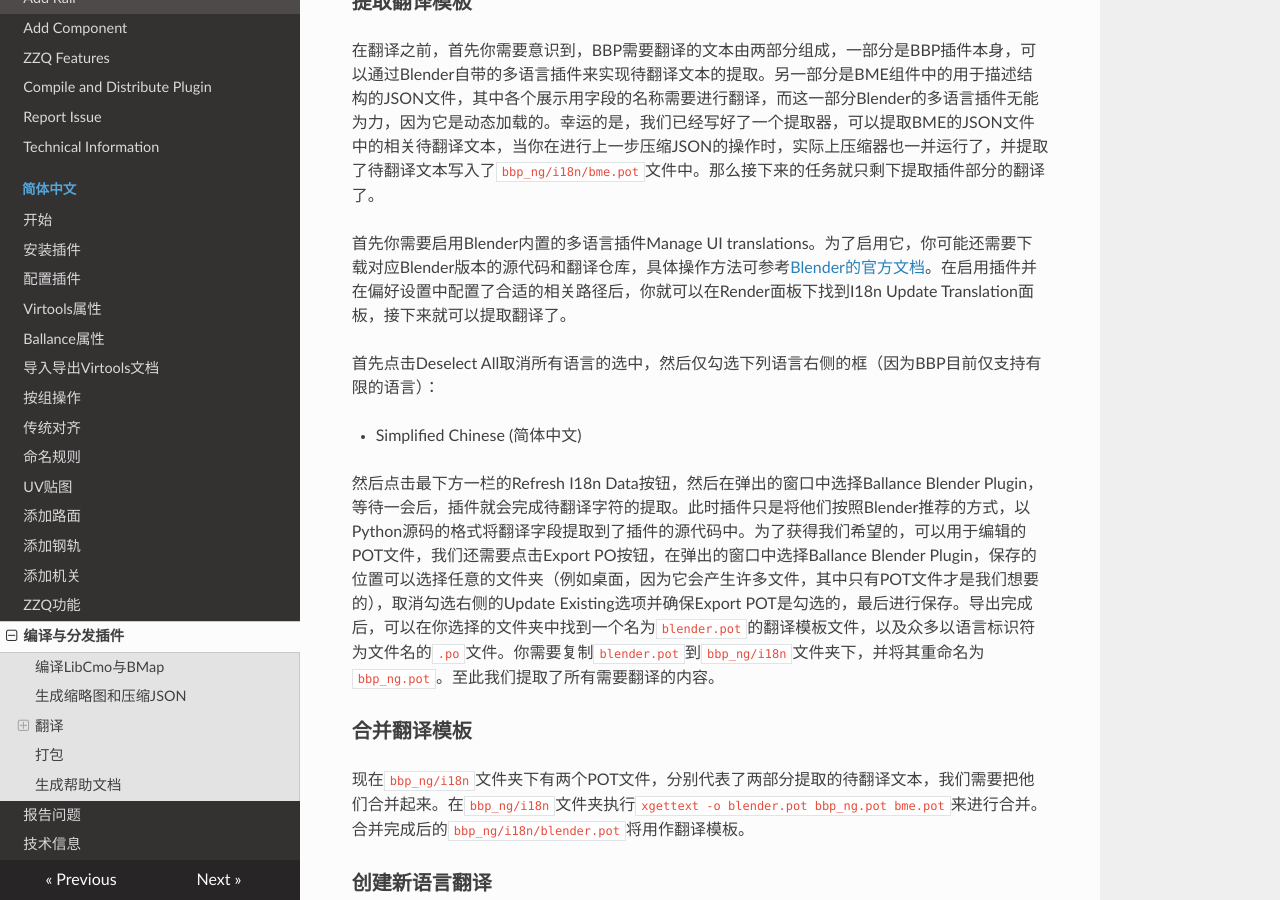
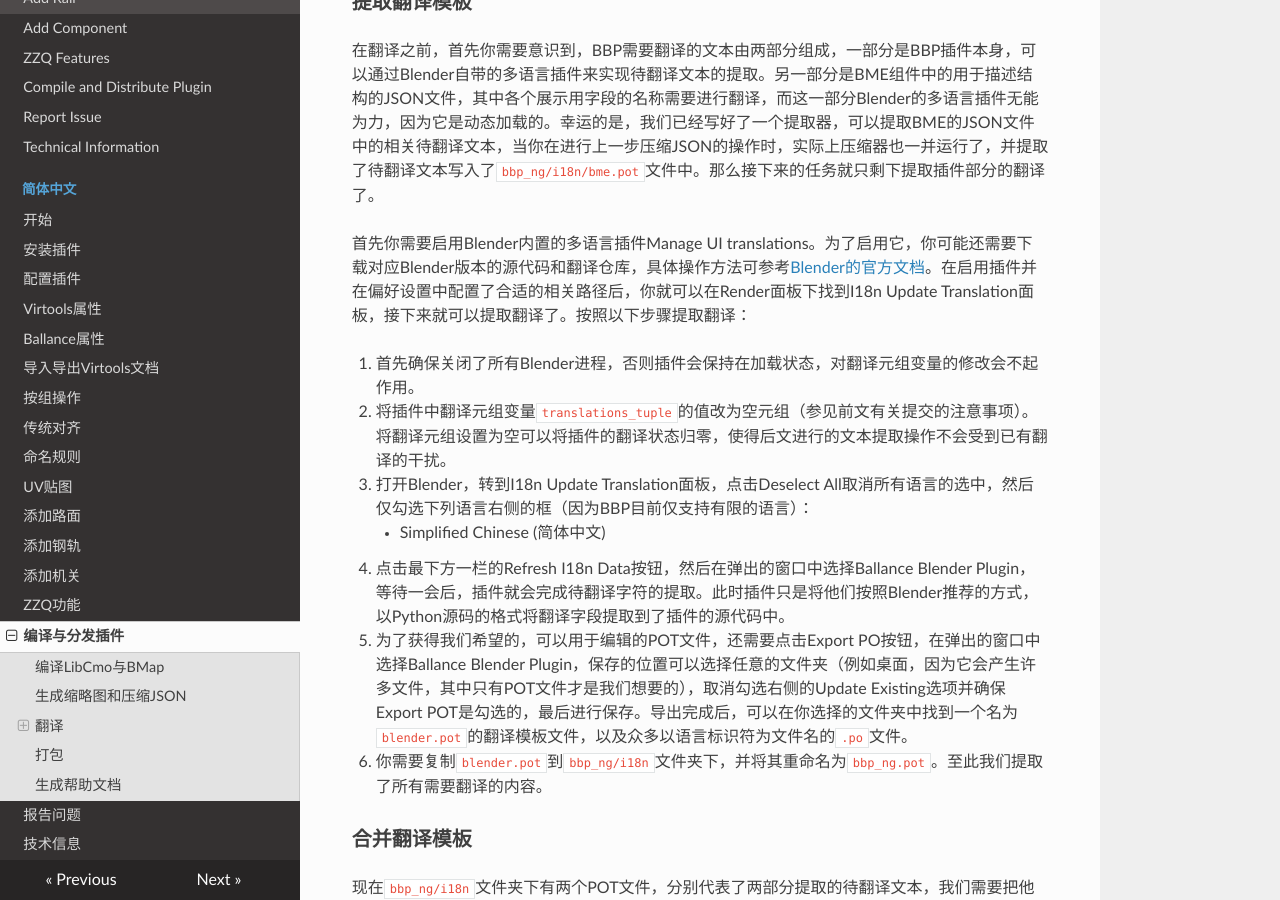
Before and after one commit to yyc12345/BallanceBlenderHelper, an MkDocs documentation site: the page built from docs/docs/zh-cn/compile-distribute-plugin.md, in a window 1280 px wide and 900 px high, scrolled down 1428 px. Built offline with MkDocs 1.6.1, drawn with Linux system fonts in a browser that asks for light colours; nearby versions of some CDN libraries; some of the changed text lies outside the part shown.

Commit message:
feat: finish work of release
- bump up version to 4.2
- update document about translation.

```diff
--- a/docs/docs/zh-cn/compile-distribute-plugin.md
+++ b/docs/docs/zh-cn/compile-distribute-plugin.md
@@ -33,13 +33,15 @@ Blender对于插件的多语言支持不尽如人意，且BBP的设计比较特
 
 在翻译之前，首先你需要意识到，BBP需要翻译的文本由两部分组成，一部分是BBP插件本身，可以通过Blender自带的多语言插件来实现待翻译文本的提取。另一部分是BME组件中的用于描述结构的JSON文件，其中各个展示用字段的名称需要进行翻译，而这一部分Blender的多语言插件无能为力，因为它是动态加载的。幸运的是，我们已经写好了一个提取器，可以提取BME的JSON文件中的相关待翻译文本，当你在进行上一步压缩JSON的操作时，实际上压缩器也一并运行了，并提取了待翻译文本写入了`bbp_ng/i18n/bme.pot`文件中。那么接下来的任务就只剩下提取插件部分的翻译了。
 
-首先你需要启用Blender内置的多语言插件Manage UI translations。为了启用它，你可能还需要下载对应Blender版本的源代码和翻译仓库，具体操作方法可参考[Blender的官方文档](https://developer.blender.org/docs/handbook/translating/translator_guide/)。在启用插件并在偏好设置中配置了合适的相关路径后，你就可以在Render面板下找到I18n Update Translation面板，接下来就可以提取翻译了。
+首先你需要启用Blender内置的多语言插件Manage UI translations。为了启用它，你可能还需要下载对应Blender版本的源代码和翻译仓库，具体操作方法可参考[Blender的官方文档](https://developer.blender.org/docs/handbook/translating/translator_guide/)。在启用插件并在偏好设置中配置了合适的相关路径后，你就可以在Render面板下找到I18n Update Translation面板，接下来就可以提取翻译了。按照以下步骤提取翻译：
 
-首先点击Deselect All取消所有语言的选中，然后仅勾选下列语言右侧的框（因为BBP目前仅支持有限的语言）：
-
-* Simplified Chinese (简体中文)
-
-然后点击最下方一栏的Refresh I18n Data按钮，然后在弹出的窗口中选择Ballance Blender Plugin，等待一会后，插件就会完成待翻译字符的提取。此时插件只是将他们按照Blender推荐的方式，以Python源码的格式将翻译字段提取到了插件的源代码中。为了获得我们希望的，可以用于编辑的POT文件，我们还需要点击Export PO按钮，在弹出的窗口中选择Ballance Blender Plugin，保存的位置可以选择任意的文件夹（例如桌面，因为它会产生许多文件，其中只有POT文件才是我们想要的），取消勾选右侧的Update Existing选项并确保Export POT是勾选的，最后进行保存。导出完成后，可以在你选择的文件夹中找到一个名为`blender.pot`的翻译模板文件，以及众多以语言标识符为文件名的`.po`文件。你需要复制`blender.pot`到`bbp_ng/i18n`文件夹下，并将其重命名为`bbp_ng.pot`。至此我们提取了所有需要翻译的内容。
+1. 首先确保关闭了所有Blender进程，否则插件会保持在加载状态，对翻译元组变量的修改会不起作用。
+1. 将插件中翻译元组变量`translations_tuple`的值改为空元组（参见前文有关提交的注意事项）。将翻译元组设置为空可以将插件的翻译状态归零，使得后文进行的文本提取操作不会受到已有翻译的干扰。
+1. 打开Blender，转到I18n Update Translation面板，点击Deselect All取消所有语言的选中，然后仅勾选下列语言右侧的框（因为BBP目前仅支持有限的语言）：
+    * Simplified Chinese (简体中文)
+1. 点击最下方一栏的Refresh I18n Data按钮，然后在弹出的窗口中选择Ballance Blender Plugin，等待一会后，插件就会完成待翻译字符的提取。此时插件只是将他们按照Blender推荐的方式，以Python源码的格式将翻译字段提取到了插件的源代码中。
+1. 为了获得我们希望的，可以用于编辑的POT文件，还需要点击Export PO按钮，在弹出的窗口中选择Ballance Blender Plugin，保存的位置可以选择任意的文件夹（例如桌面，因为它会产生许多文件，其中只有POT文件才是我们想要的），取消勾选右侧的Update Existing选项并确保Export POT是勾选的，最后进行保存。导出完成后，可以在你选择的文件夹中找到一个名为`blender.pot`的翻译模板文件，以及众多以语言标识符为文件名的`.po`文件。
+1. 你需要复制`blender.pot`到`bbp_ng/i18n`文件夹下，并将其重命名为`bbp_ng.pot`。至此我们提取了所有需要翻译的内容。
 
 ### 合并翻译模板
 
@@ -73,7 +75,12 @@ BBP要求使用KDE社区的翻译规范来规范插件的翻译。例如你可
 
 ### 翻译回写
 
-PO格式的翻译并不能被Blender识别，因此在翻译完成后，你还需要继续借助Blender的多语言插件，将PO文件回写成Blender可识别的Python源码格式的翻译。
+PO格式的翻译并不能被Blender识别，因此在翻译完成后，你还需要继续借助Blender的多语言插件，将PO文件回写成Blender可识别的Python源码格式的翻译。由于Blender的多语言插件设计的问题，我们不能直接使用Import PO功能将PO文件回写成Python源码格式。你需要按照下列步骤依次操作才可以将PO翻译导入插件中：
+
+1. 首先确保关闭了所有Blender进程，否则插件会保持在加载状态，对翻译元组变量的修改会不起作用。
+1. 将插件中翻译元组变量`translations_tuple`的值改为空元组（参见前文有关提交的注意事项）。这一步操作的意图是让整个插件不存在翻译条目，这样之后在使用Import PO功能的时候，Blender的多语言插件就会认为PO文件中存储的所有字段都是要翻译的，就不会出现只导入了一部分翻译的情况（因为BME部分的翻译是后来合并入的）。
+1. 打开Blender，转到I18n Update Translation面板，按照提取翻译模板时的操作方法，在语言列表中仅选中需要翻译的语言。
+1. 点击最下方一栏的Import PO按钮，然后在弹出的窗口中选择Ballance Blender Plugin，然后选择`bbp_ng/i18n`文件夹进行导入。这样我们就完成了将PO文件导入为Blender可识别的Python源码格式的操作。
 
 ## 打包
 
```
Also changed, not shown: 2 other files.
